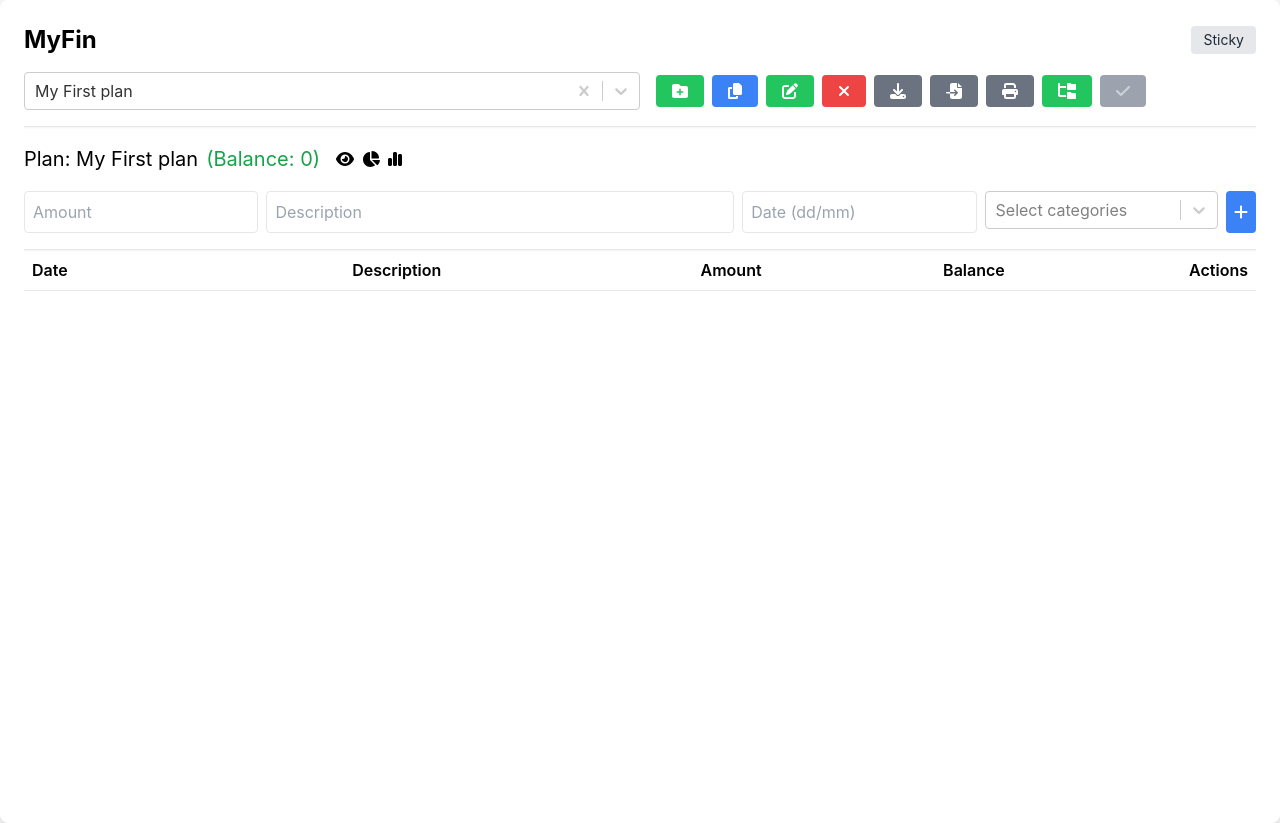
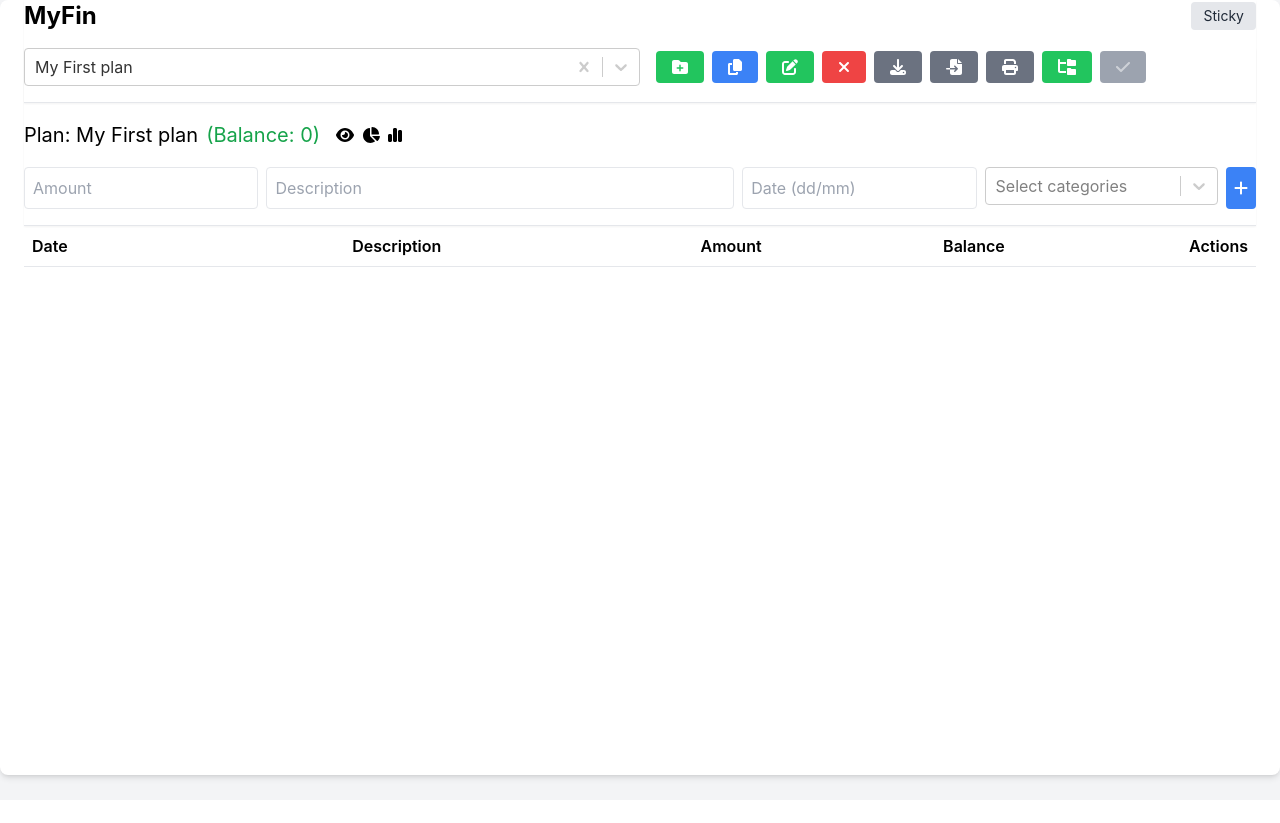
Before and after one commit to dmitry-sher/myfin, a React (Create React App) app: page /#13b56b64-14df-4efa-8edf-567d80291c27 in a window 1280 px wide. After the commit the page ends 800 px from the top, so only its background shows below. Built offline with nearby package versions, Linux system fonts and the light colour scheme.

Commit message:
small design updates

```diff
--- a/src/components/AppLayout.tsx
+++ b/src/components/AppLayout.tsx
@@ -43,8 +43,8 @@ export const AppLayout: FC = () => {
   };
 
   const wrapperClass = isHeaderSticky
-    ? "overflow-y-auto h-[calc(100vh-25px)] print:overflow-hidden print:h-auto"
-    : "";
+    ? "overflow-y-auto h-[calc(100vh-25px)] print:overflow-hidden print:h-auto px-4 sm:px-6 "
+    : "p-4 sm:p-6";
 
   const headerClass = isHeaderSticky
     ? "sticky top-0 z-10 bg-white border-b shadow-sm"
@@ -52,7 +52,7 @@ export const AppLayout: FC = () => {
 
   return (
     <div className="min-h-screen bg-gray-100 p-0 print:p-2">
-      <div className="mx-auto bg-white shadow-md rounded-lg p-4 sm:p-6 print:p-0 print:shadow-none print:m-0">
+      <div className="mx-auto bg-white shadow-md rounded-lg print:p-0 print:shadow-none print:m-0">
         <div className={wrapperClass}>
           <div className={`print:hidden ${headerClass}`}>
             <Header />
```
